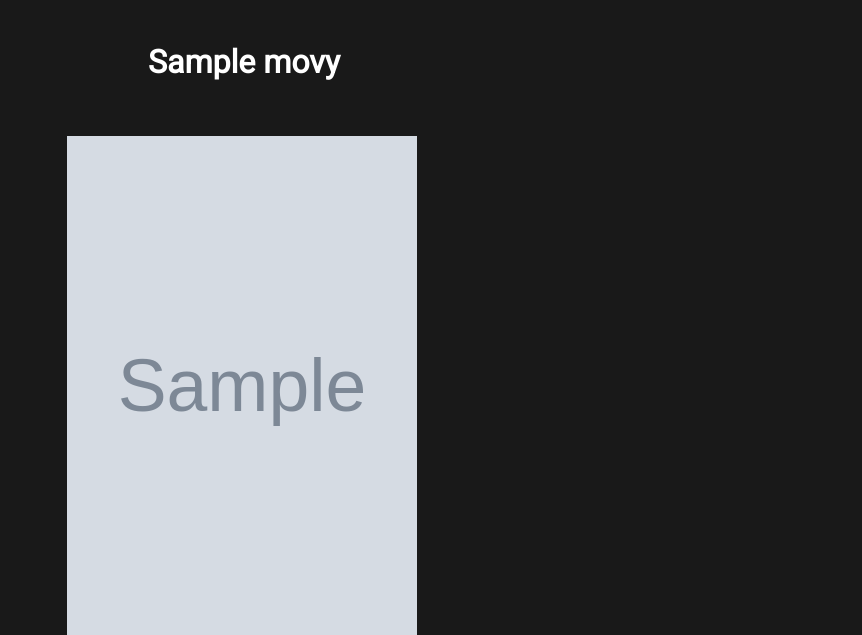
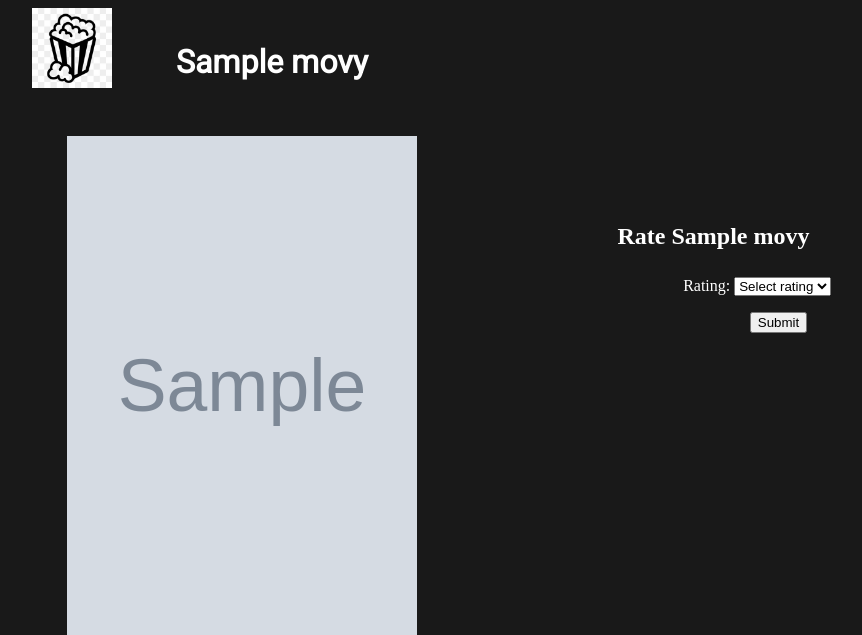
Before and after one commit to walkerhebert/spec-week-5, a Flask app: page /movies/1 in a window 1280 px wide. Shown: the top 635 px of the page, without its empty margins (398-1260 px from the left). Run offline with Flask 2, Linux system fonts and the light colour scheme; the visitor is signed in with stand-in values (Sample User, id 1); tables that the repository leaves empty hold one stand-in row (values such as "Sample post"); grey boxes marked "Sample" are stand-in pictures.

Commit message:
another commit

```diff
--- a/functions.js
+++ b/functions.js
@@ -2,14 +2,12 @@ editButtons = document.querySelectorAll('.edit-movie-rating');
 
 for (const button of editButtons) {
   button.addEventListener('click', () => {
-    // first ask the user what they want the new rating to be
-    const newScore = prompt('What is your new score for this movie?');
+    const newScore = prompt('What is your rating for this movie?');
     const formInputs = {
       updated_score: newScore,
       rating_id: button.id,
     };
 
-    // send a fetch request to the update_rating route
     fetch('/update_rating', {
       method: 'POST',
       body: JSON.stringify(formInputs),
--- a/server.py
+++ b/server.py
@@ -83,7 +83,7 @@ def process_login():
 
     user = crud.get_user_by_email(email)
     if not user or user.password != password:
-        flash("The email or password you entered was incorrect.")
+        flash("The email or password you entered was not valid.")
     else:
         # Log in user by storing the user's email in session
         session["user_email"] = user.email
@@ -108,9 +108,9 @@ def create_rating(movie_id):
     rating_score = request.form.get("rating")
 
     if logged_in_email is None:
-        flash("You must log in to rate a movie.")
+        flash("Log in to rate a movie!")
     elif not rating_score:
-        flash("Error: you didn't select a score for your rating.")
+        flash("Error: you didn't select a rating.")
     else:
         user = crud.get_user_by_email(logged_in_email)
         movie = crud.get_movie_by_id(movie_id)
--- a/static/styles.css
+++ b/static/styles.css
@@ -119,7 +119,7 @@ h1:hover {
 
 .movie-title {
     position: relative;
-    margin-right: 25%;
+    margin-right: 40%;
     margin-top: 2.5%;
     font-family: 'Roboto', sans-serif;
 }
@@ -141,3 +141,28 @@ h1:hover {
 .users-list {
     color: white;
 }
+
+h2 {
+    color: white;
+    margin-top: 17%;
+    margin-right: -10%;
+}
+
+.rating {
+    color: white;
+    display: flex;
+    flex-direction: row;
+    margin-right: -30%;
+    margin-top: 20%;
+}
+
+.submit {
+    margin-left: 45%;
+}
+
+.user-details {
+    color: white;
+    margin-top: 6%;
+    font-weight: 700;
+    font-family: 'Roboto', sans-serif;
+}
--- a/templates/base.html
+++ b/templates/base.html
@@ -5,6 +5,8 @@
     <meta name="viewport" content="width=device-width">
     <link href="https://fonts.googleapis.com/css2?family=Roboto&display=swap" rel="stylesheet">
     <link rel="stylesheet" href="/static/styles.css">
+
+    <img src="/starter/images/popcorn.jpg" alt="">
     <title>
       {% block title %}{% endblock %}
     </title>
--- a/templates/movie_details.html
+++ b/templates/movie_details.html
@@ -6,10 +6,31 @@
 <div class="movie-title">
 <h1>{{ movie.title }}</h1>
 </div>
+
+
 <div class="descrip">
 <p>
   {{ movie.overview }}
 </p>
 </div>
+
+{% if session.get('user_email') %}
+<h2>Rate {{ movie.title }}</h2>
+<div class="rating">
+<form action="/movies/{{ movie.movie_id }}/ratings" method="POST">
+  <p>
+    Rating:
+    <select name="rating">
+      <option value="">Select rating</option>
+      {% for num in range(6) %}
+      <option value="{{ num }}">{{ num }}</option>
+      {% endfor %}
+    </select>
+  </p>
+  <p><input class="submit" type="submit" /></p>
+</form>
+</div>
+{% endif %}
+
 <img class="img" src="{{ movie.poster_path }}">
 {% endblock %}
--- a/templates/user_details.html
+++ b/templates/user_details.html
@@ -4,6 +4,7 @@
 
 {% block body %}
 <h1>{{ user.email }}</h1>
+<div class="user-details">
 <ul>
 {% for rating in user.ratings %}
     <li>
@@ -14,4 +15,5 @@
     </li>
 {% endfor %}
 </ul>
+</div>
 {% endblock %}
```
Also changed, not shown: images/popcorn.jpg (added).
